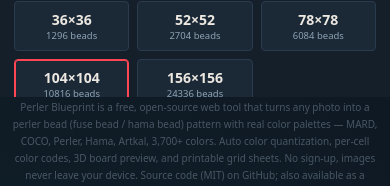
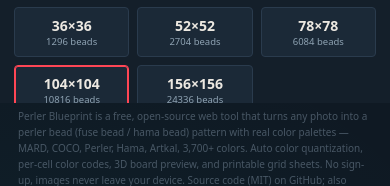
Before and after one commit to pht1991/perler-blueprint, a website built with Vite: page index.html in a window 390 px wide. Shown: the part 618-804 px from the top of the page. Built offline with nearby package versions, Linux system fonts and the light colour scheme.

Commit message:
footer 英文段与入口同行左右分布，中文界面保持居中

```diff
--- a/index.html
+++ b/index.html
@@ -130,19 +130,20 @@
     </section>
   </main>
 
+  <footer class="site-footer">
     <section class="about-en">
       Perler Blueprint is a free, open-source web tool that turns any photo into a perler bead (fuse bead / hama bead) pattern
       with real color palettes — MARD, COCO, Perler, Hama, Artkal, 3,700+ colors. Auto color quantization, per-cell color codes,
       3D board preview, and printable grid sheets. No sign-up, images never leave your device. Source code (MIT) on GitHub;
       also available as a WeChat Mini Program.
     </section>
-
-  <footer class="site-footer">
+    <nav class="footer-links">
       <a href="https://phtbyte.com" target="_blank" rel="noopener" data-i18n-title="ui.footerSite" title="Indie Lab · 主站">Indie Lab</a>
       <span>·</span>
       <a href="https://github.com/pht1991/perler-blueprint" target="_blank" rel="noopener" data-i18n-title="ui.footerRepo" title="GitHub 开源仓库">GitHub</a>
       <span>·</span>
       <a id="mpEntry" data-i18n="ui.footerMp" data-i18n-title="ui.footerMpTip" title="扫码或搜一搜打开小程序">微信小程序</a>
+    </nav>
   </footer>
 
   <div class="overlay" id="mpOverlay" hidden>
--- a/src/styles/main.css
+++ b/src/styles/main.css
@@ -46,6 +46,7 @@
   flex-shrink: 0; display: flex; justify-content: center; align-items: center; gap: 10px;
   padding: 5px 12px; font-size: 12px; font-family: var(--font-d);
 }
+.footer-links { display: flex; align-items: center; gap: 10px; }
 .site-footer a {
   color: var(--txt3); text-decoration: none; letter-spacing: .6px; transition: color .15s;
 }
@@ -54,11 +55,13 @@
 
 /* 英文产品说明（面向 AI 爬虫与海外用户：中文界面隐藏，英文界面显示；爬虫读原始 HTML 恒可见） */
 .about-en {
-  flex-shrink: 0; max-width: 760px; margin: 0 auto; padding: 2px 16px 6px;
-  font-size: 11px; line-height: 1.7; text-align: center;
+  flex: 1 1 auto; max-width: 62%; padding: 2px 8px;
+  font-size: 11px; line-height: 1.6; text-align: left;
   color: var(--txt3); opacity: .75; font-family: var(--font-d);
 }
 html[lang="zh-CN"] .about-en { display: none; }
+/* 英文界面：说明居左、入口居右；中文界面 footer 保持纯入口居中 */
+html[lang="en"] .site-footer { justify-content: space-between; gap: 24px; }
 
 /* 小程序推广弹层（footer 入口点击弹出，仿官方搜一搜物料） */
 .mp-box {
@@ -218,7 +221,8 @@
 /* ===== 移动端适配（≤820px：上下布局 + 触控优化） ===== */
 @media (max-width: 820px) {
   .site-footer { padding: 3px 8px; font-size: 11px; gap: 8px; }
-  .about-en { font-size: 10px; padding: 2px 12px 4px; }
+  .about-en { font-size: 10px; padding: 2px 10px; max-width: none; }
+  html[lang="en"] .site-footer { flex-direction: column; gap: 2px; }
   /* header：标题一行，按钮一行横向滚动 */
   header {
     flex-wrap: wrap; height: auto; min-height: 56px;
```
Lines whose indentation alone changed are shown as unchanged.
